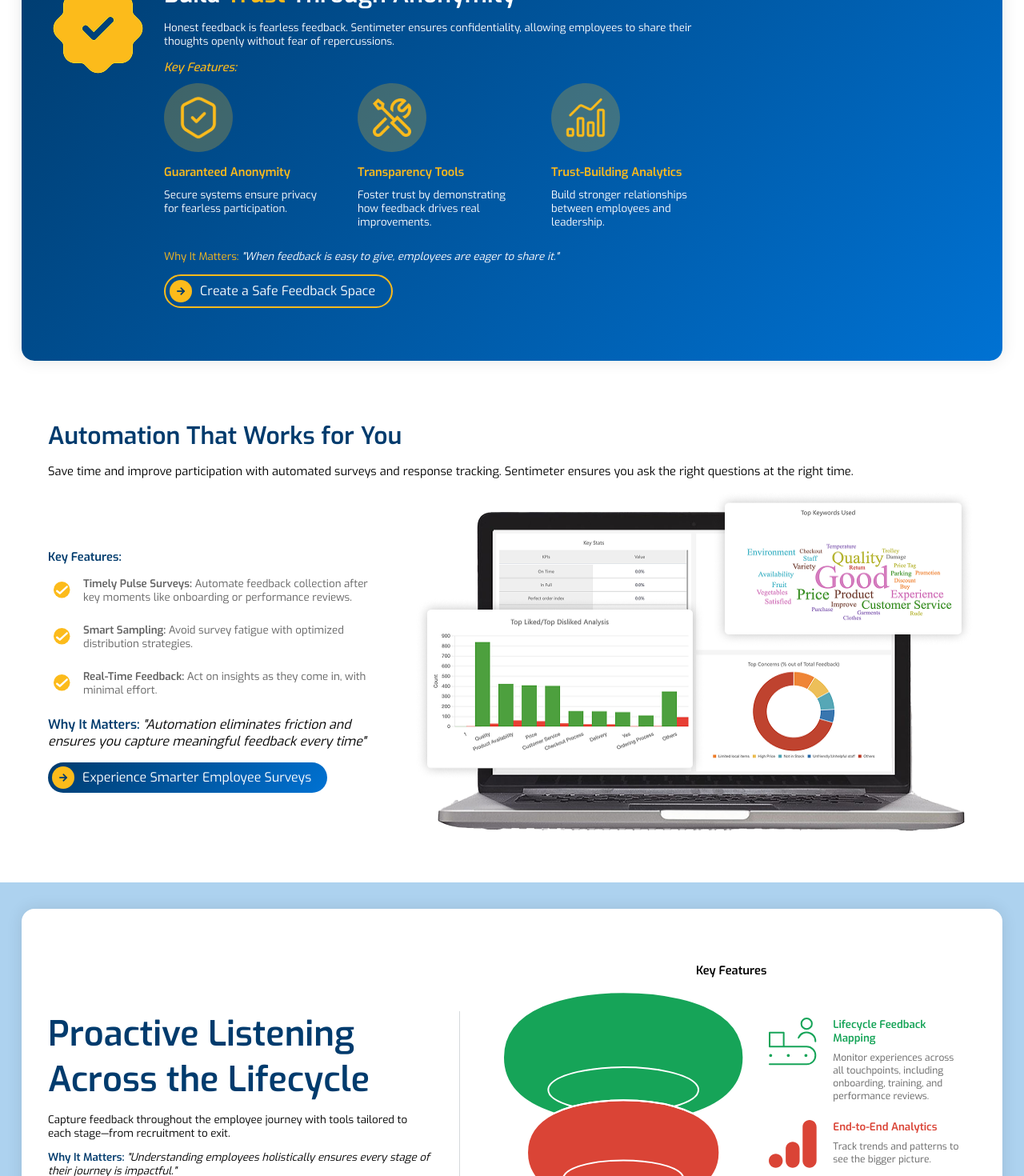
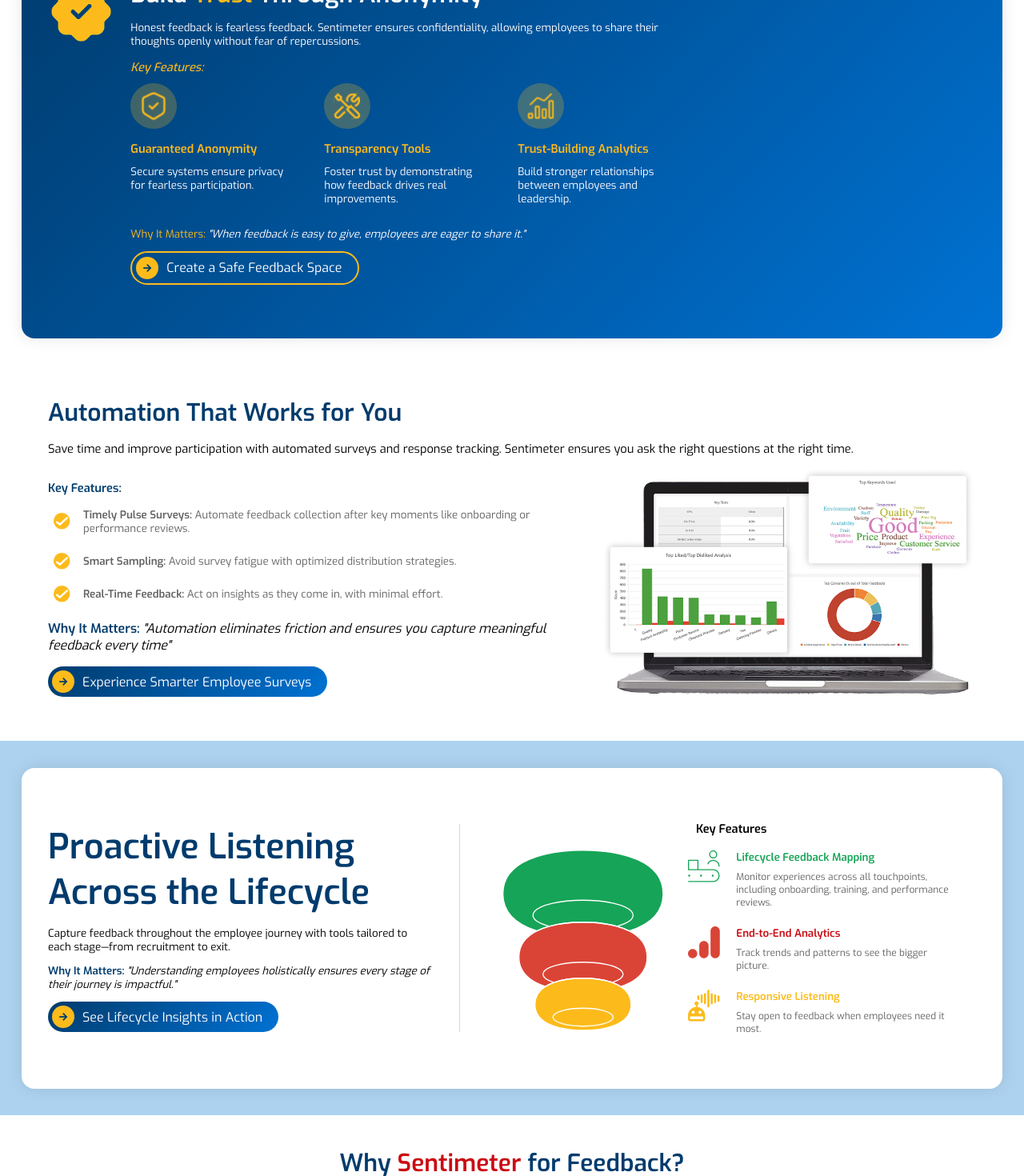
Before and after one commit to shahidrafique/sentimeter, a Next.js app: page /cx/phase1 in a window 1280 px wide. Shown: the part 1330-2800 px from the top of the page at 80% size. Built offline with nearby package versions, Linux system fonts and the light colour scheme.

Commit message:
small adjustments

```diff
--- a/public/scss/components/_footer.scss
+++ b/public/scss/components/_footer.scss
@@ -77,7 +77,7 @@
       }
 
       span {
-        font-size: scale(20);
+        font-size: clamp(16px, scale(18), 20px);
         line-height: 1.5;
       }
     }
--- a/public/scss/global/_variables.scss
+++ b/public/scss/global/_variables.scss
@@ -10,7 +10,7 @@
 $blue: #0072D3;
 $blue-light: #62A5E5;
 $blue-lightest: #ADD2EF;
-$red: #DA4436;
+$red: #CB0B13;
 $red-light: #FBEDEC;
 
 $black: #212121;
--- a/public/scss/pages/_phase1.scss
+++ b/public/scss/pages/_phase1.scss
@@ -72,6 +72,11 @@
 				font-size: scale(20);
 				gap: 12px;
 
+				img {
+					width: scale(60);
+					height: scale(60);
+				}
+
 				$class-suffixes: 100, 90, 80, 70;
 
 				@for $i from 1 through length($class-suffixes) {
@@ -99,7 +104,17 @@
 			gap: scale(30);
 		}
 
-		.col.content {
+
+
+		.col {
+			&:first-child {
+				img {
+					width: scale(125);
+					height: scale(125);
+				}
+			}
+
+			&.content {
 				max-width: 60%;
 
 				h3 {
@@ -131,6 +146,13 @@
 					.col {
 						flex: 1;
 
+						.icon {
+							img {
+								width: scale(86);
+								height: scale(86);
+							}
+						}
+
 						h4 {
 							font-size: scale(22);
 							margin: 10px 0;
@@ -140,6 +162,7 @@
 						p {
 							font-size: scale(20);
 							margin-top: 0;
+						}
 					}
 				}
 			}
@@ -166,6 +189,15 @@
 
 			&:nth-child(2) {
 				align-items: center;
+			}
+		}
+
+		.col {
+			&:nth-child(2) {
+				img {
+					width: scale(708);
+					height: scale(444);
+				}
 			}
 		}
 
@@ -277,6 +309,11 @@
 				margin-bottom: 16px;
 			}
 
+			.ternado {
+				width: scale(303);
+				height: scale(341);
+			}
+
 			.features {
 				display: flex;
 				flex-direction: column;
@@ -285,6 +322,11 @@
 				.feature {
 					display: flex;
 					gap: 20px;
+
+					img {
+						width: scale(60);
+						height: scale(60);
+					}
 
 					.content {
 
@@ -372,6 +414,8 @@
 			text-align: center;
 		}
 
+
+
 		.feature {
 			display: flex;
 			gap: scale(20);
--- a/src/app/cx/phase1/page.tsx
+++ b/src/app/cx/phase1/page.tsx
@@ -304,6 +304,7 @@
                     width={303}
                     height={341}
                     alt="ternado"
+                    className="ternado"
                   />
                 </div>
                 <div className="col features">
@@ -422,7 +423,7 @@
                   />
                 </div>
                 <div className="content">
-                  <h5>Employee-Centric Design</h5>
+                  <h5 className="red-100">Employee-Centric Design</h5>
                   <p>
                     Build trust and engagement with tools designed for
                     inclusivity.
```
Lines whose indentation alone changed are shown as unchanged.
